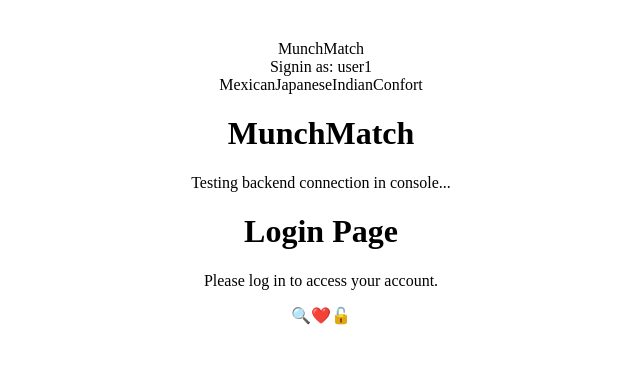
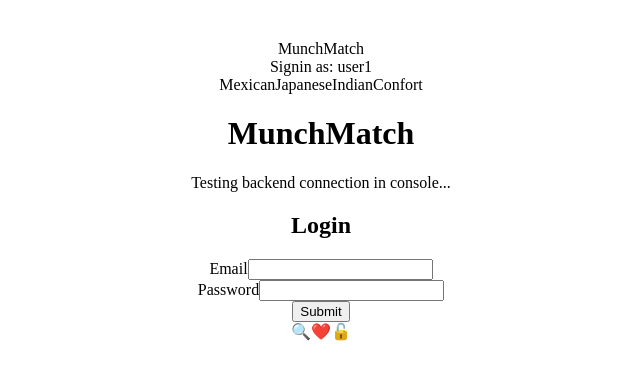
Before and after one commit to J-0-d-a-1/munchMatch, a React (Vite) app in the folder frontend/: page /login in a window 1280 px wide. Shown: the top 380 px of the page, without its empty margins (319-959 px from the left). Built offline with nearby package versions, Linux system fonts and the light colour scheme; no server answers.

Commit message:
Implement frontend login

```diff
--- a/frontend/src/pages/user/LoginPage.jsx
+++ b/frontend/src/pages/user/LoginPage.jsx
@@ -1,12 +1,80 @@
-import React from 'react';
+import React, { useState } from 'react';
+import axios from 'axios';
 
-function LoginPage() {
+const Login = () => {
+  const [formData, setFormData] = useState({
+    email: '',
+    password: ''
+  });
+  const [error, setError] = useState('');
+
+  const handleSubmit = async (e) => {
+    e.preventDefault();
+    try {
+      const response = await axios.post('/api/sessions', formData, { withCredentials: true });
+      // Handle successful login (e.g., redirect or update auth state)
+      console.log('Login successful:', response.data);
+      // TODO: Redirect user based on role (is_owner) here
+    } catch (err) {
+      setError(err.response?.data?.errors || 'An error occurred during login');
+    }
+  };
+
+  const handleChange = (e) => {
+    const { name, value } = e.target;
+    setFormData(prevState => ({
+      ...prevState,
+      [name]: value
+    }));
+  };
+
   return (
-    <div>
-      <h1>Login Page</h1>
-      <p>Please log in to access your account.</p>
-    </div>
+    <section className="sessions-new">
+      <header className="page-header">
+        <h1>Login</h1>
+      </header>
+
+      <div className="row">
+        <div className="col-sm-6 col-sm-offset-1">
+          <form onSubmit={handleSubmit}>
+            {error && (
+              <div className="alert alert-danger">
+                {error}
+              </div>
+            )}
+
+            <div className="mb-3">
+              <label htmlFor="email">Email</label>
+              <input
+                type="text"
+                id="email"
+                name="email"
+                className="form-control"
+                value={formData.email}
+                onChange={handleChange}
+              />
+            </div>
+
+            <div className="mb-3">
+              <label htmlFor="password">Password</label>
+              <input
+                type="password"
+                id="password"
+                name="password"
+                className="form-control"
+                value={formData.password}
+                onChange={handleChange}
+              />
+            </div>
+
+            <button type="submit" className="btn btn-primary">
+              Submit
+            </button>
+          </form>
+        </div>
+      </div>
+    </section>
   );
-}
+};
 
-export default LoginPage;
+export default Login;
```
Also changed, not shown: 2 other files (tests, documents, lock files or other folders).
